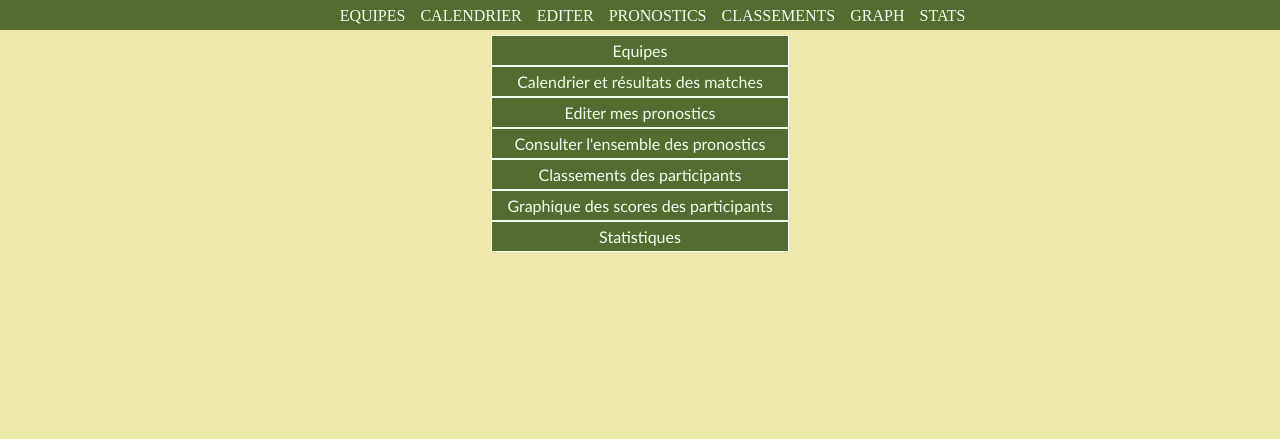
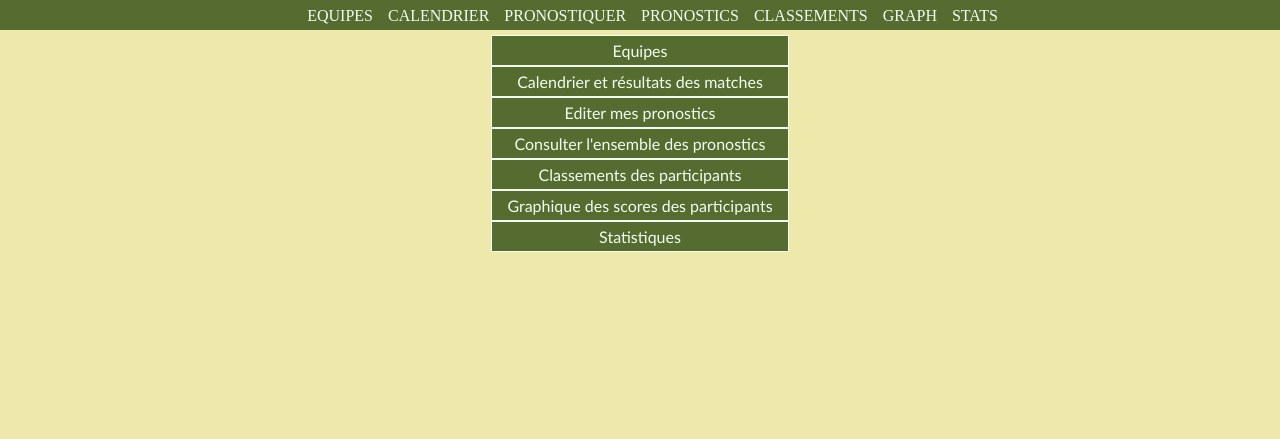
Before and after one commit to spyladder/pronofoot, a Django app: template pronos/templates/pronos/cup.html in a window 1280 px wide. Shown: the part 86-525 px from the top of the page. Run offline with Django 3.2, Linux system fonts and the light colour scheme; the template is opened without the code that fills it, so the values that code supplies are empty.

Commit message:
Changed a text in the menu.

```diff
--- a/pronos/templates/pronos/menu.html
+++ b/pronos/templates/pronos/menu.html
@@ -4,7 +4,7 @@
         <ul>
             <li><a href="{% url 'pronos:cupTeams' cup_id %}">Equipes</a></li>
             <li><a href="{% url 'pronos:matches' cup_id %}">Calendrier</a></li>
-            <li><a href="{% url 'pronos:pronosEdit' cup_id %}">Editer</a></li>
+            <li><a href="{% url 'pronos:pronosEdit' cup_id %}">Pronostiquer</a></li>
             <li><a href="{% url 'pronos:pronostics' cup_id %}">Pronostics</a></li>
             <li><a href="{% url 'pronos:rankings' cup_id %}">Classements</a></li>
             <li><a href="{% url 'pronos:graph' cup_id %}">graph</a></li>
```
